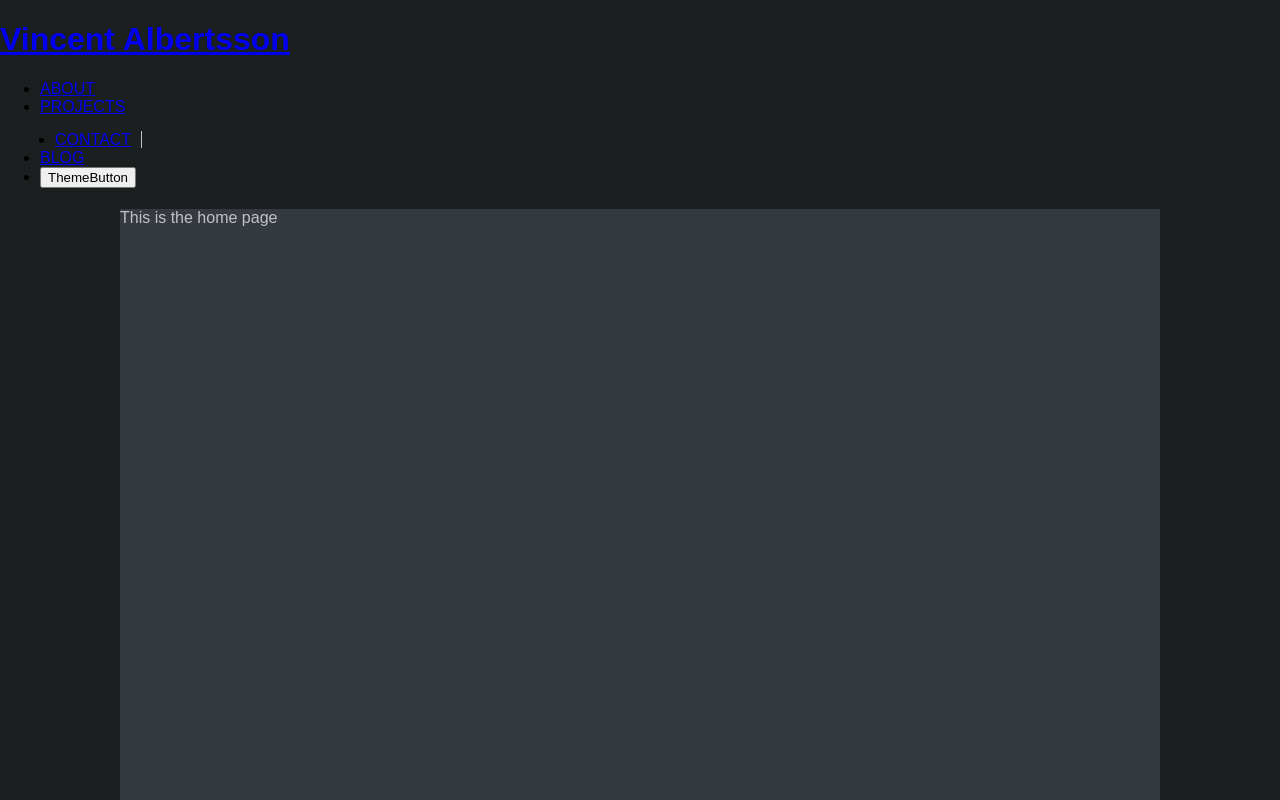
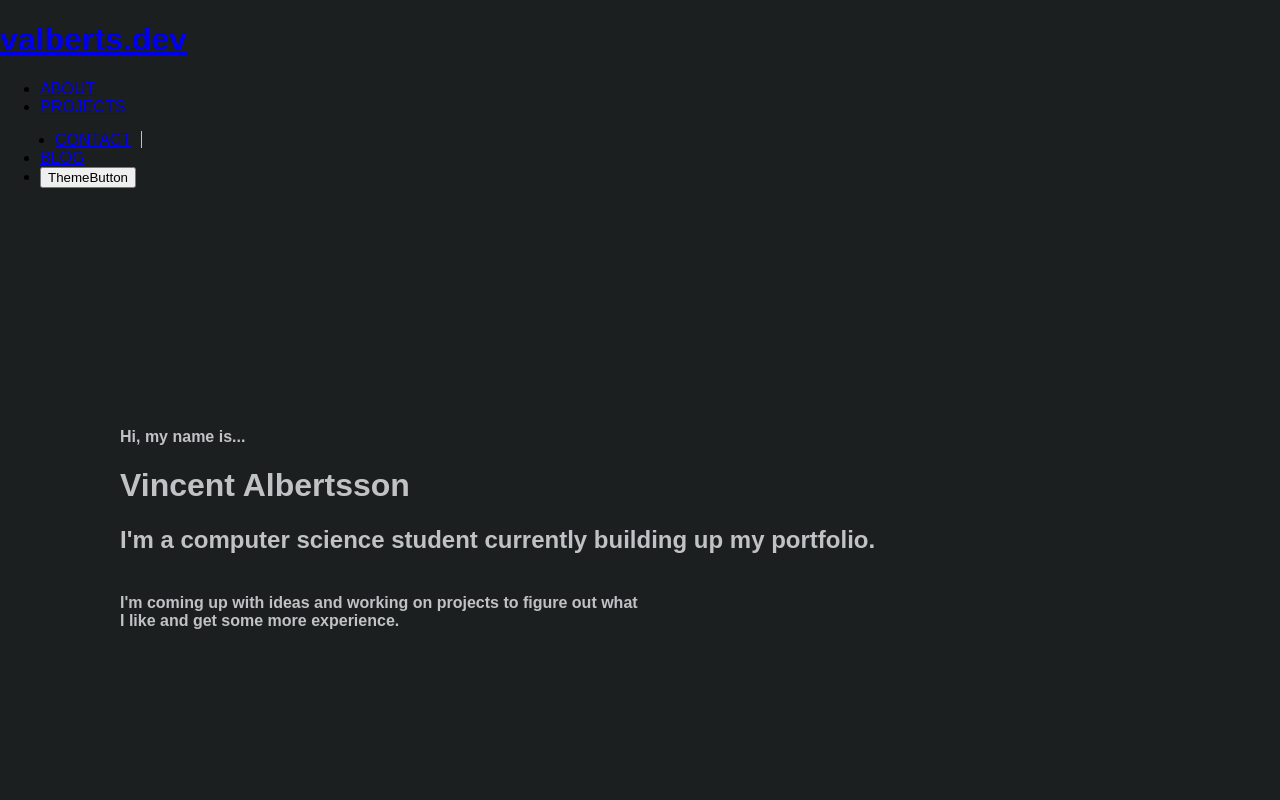
Before and after one commit to valberts/portfolio-website, a Gatsby site: page / in a window 1280 px wide. Shown: the top 800 px of the page. Built offline with nearby package versions, Linux system fonts and the light colour scheme; Gatsby itself is replaced by a stand-in of ours; a web font is replaced by a local one.

Commit message:
Landing page styling and content

```diff
--- a/src/components/landing.js
+++ b/src/components/landing.js
@@ -2,13 +2,20 @@ import * as React from 'react';
 import {
   container,
   heading,
+  intro,
+  nameHeading,
+  introduction,
+  brief,
 } from '../styles/landing.module.css';
 
 const Landing = () => {
   return (
     <div className={container}>
-      <h1 id="home" className={heading}></h1>
-      <p>This is the home page</p>
+      <div id={heading}></div>
+      <h4 className={intro}>Hi, my name is...</h4>
+      <h1 className={nameHeading}>Vincent Albertsson</h1>
+      <h2 className={introduction}>I'm a computer science student currently building up my portfolio.</h2>
+      <h4 className={brief}>I'm coming up with ideas and working on projects to figure out what I like and get some more experience.</h4>
     </div>
   )
 }
--- a/src/components/layout.js
+++ b/src/components/layout.js
@@ -49,7 +49,8 @@ const Layout = ({ children }) => {
 
         <header className={navbar ? siteHeaderActive : siteHeader}>
           <Link to="/">
-            <h1 className={siteTitle}>{data.site.siteMetadata.title}</h1>
+            {/* <h1 className={siteTitle}>{data.site.siteMetadata.title}</h1> */}
+            <h1 className={siteTitle}>valberts.dev</h1>
           </Link>
           <nav>
             <ul className={navLinks}>
--- a/src/styles/landing.module.css
+++ b/src/styles/landing.module.css
@@ -1,13 +1,31 @@
 @import './theme-dark.css';
 
 .container {
-  background:var(--section-background-color);
+  /* background:var(--section-background-color); */
   color: var(--section-text-color);
-  height: 633px;
+  min-height: calc(100vh - 80px);
   margin-left: 120px;
   margin-right: 120px;
+  font-family: "Noto Sans JP", sans-serif;
+  font-size: 1rem;
 }
 
 .heading {
   color: var(--section-heading-color);
 }
+
+.intro {
+  margin-top: 30vh;
+}
+
+.name-heading {
+  color: var(--section-heading-color);
+}
+
+.introduction {
+}
+
+.brief {
+  margin-top: 5vh;
+  width: 50%;
+}
--- a/src/styles/layout.module.css
+++ b/src/styles/layout.module.css
@@ -12,7 +12,6 @@
     background-color: var(--nav-color);
     position: fixed;
     top: 0;
-    /* left: 0; */
     right: 0;
     height: 80px;
     display: flex;
@@ -27,7 +26,6 @@
     background-color: var(--nav-color);
     position: fixed;
     top: 0;
-    /* left: 0; */
     right: 0;
     height: 80px;
     display: flex;
@@ -114,4 +112,5 @@
 html, body {
     margin:0px;
     background-color: var(--background-color);
+    overflow-x: hidden;
   }
```
